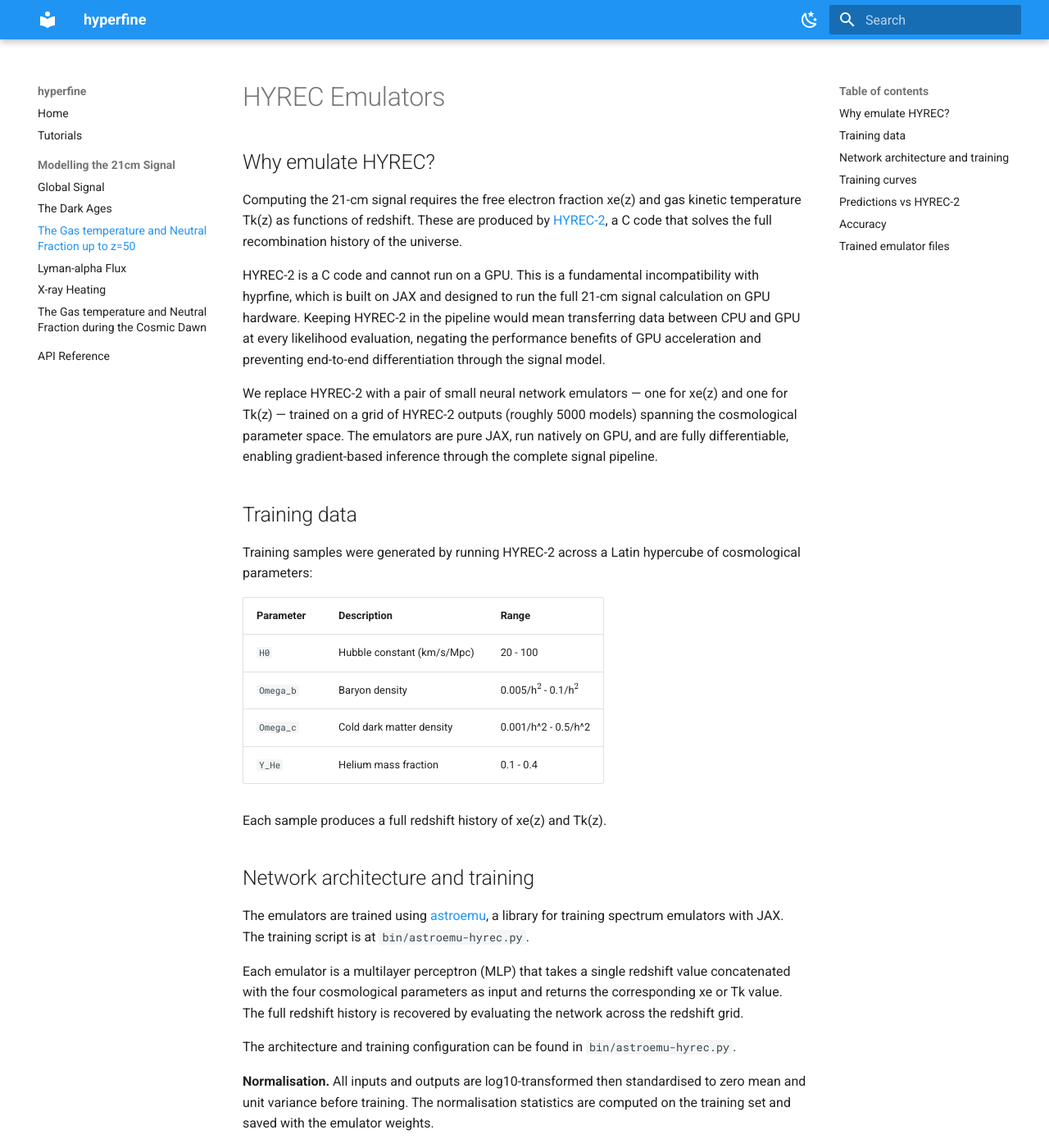
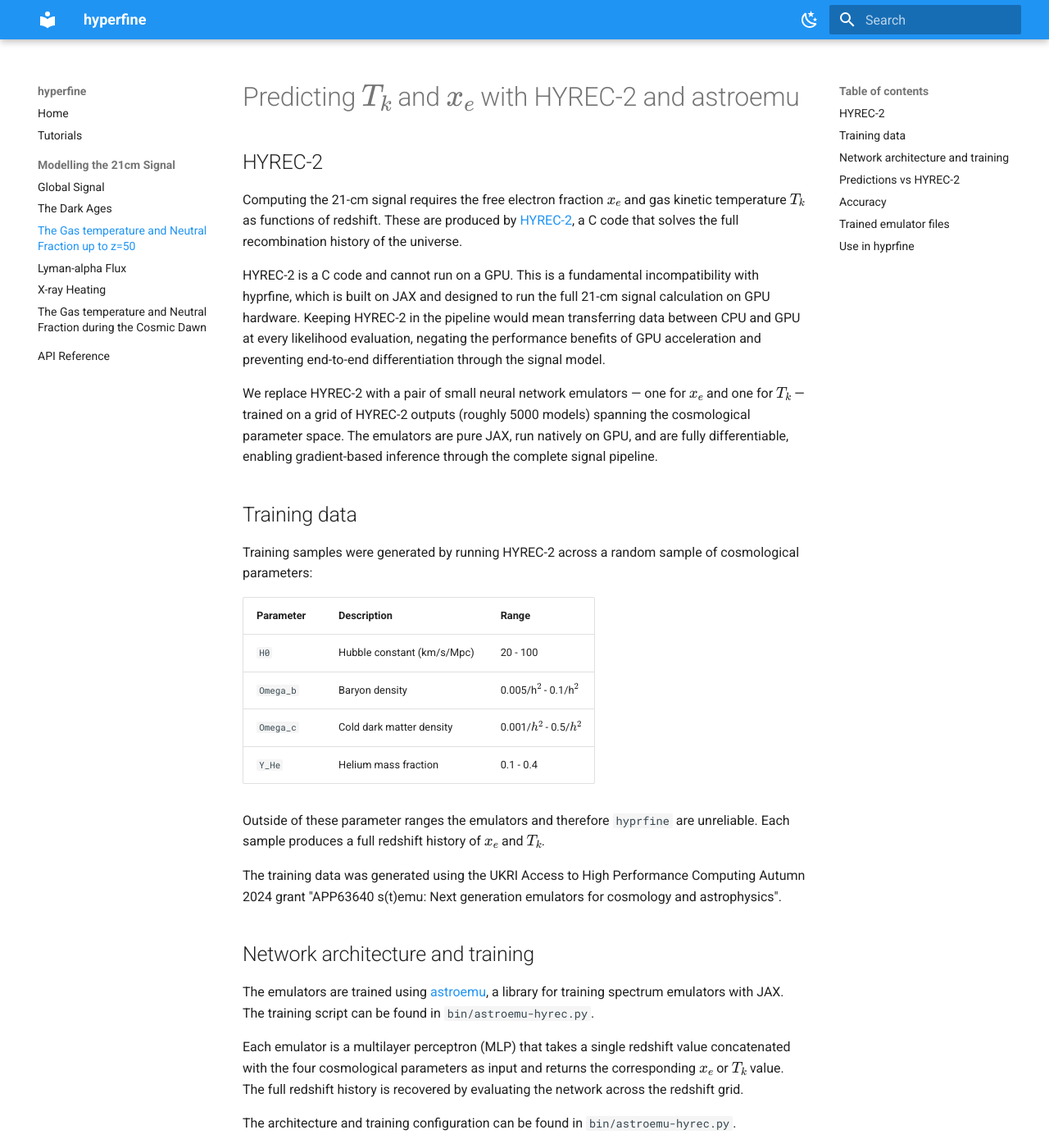
Before and after one commit to htjb/hyprfine, an MkDocs documentation site: the page built from docs/modelling/recombination/hyrec_emulators.md, in a window 1280 px wide and 1400 px high. Shown: the whole window at 82% size. Built offline with MkDocs 1.6.1 and Material for MkDocs 9.7.7, drawn with Linux system fonts in a browser that asks for light colours; some of the changed text lies outside the part shown.

Commit message:
tidying up the hyrec emulators description

```diff
--- a/docs/modelling/recombination/hyrec_emulators.md
+++ b/docs/modelling/recombination/hyrec_emulators.md
@@ -1,9 +1,9 @@
-# HYREC Emulators
+# Predicting $T_k$ and $x_e$ with HYREC-2 and astroemu
 
-## Why emulate HYREC?
+## HYREC-2
 
-Computing the 21-cm signal requires the free electron fraction xe(z) and gas
-kinetic temperature Tk(z) as functions of redshift. These are produced by
+Computing the 21-cm signal requires the free electron fraction $x_e$ and gas
+kinetic temperature $T_k$ as functions of redshift. These are produced by
 [HYREC-2](https://github.com/nanoomlee/HYREC-2), a C code that solves the
 full recombination history of the universe.
 
@@ -15,34 +15,38 @@ evaluation, negating the performance benefits of GPU acceleration and
 preventing end-to-end differentiation through the signal model.
 
 We replace HYREC-2 with a pair of small neural network emulators — one for
-xe(z) and one for Tk(z) — trained on a grid of HYREC-2 outputs (roughly 5000 models)
+$x_e$ and one for $T_k$ — trained on a grid of HYREC-2 outputs (roughly 5000 models)
 spanning the cosmological parameter space. The emulators are pure JAX, run natively on
 GPU, and are fully differentiable, enabling gradient-based inference through
 the complete signal pipeline.
 
 ## Training data
 
-Training samples were generated by running HYREC-2 across a Latin hypercube
+Training samples were generated by running HYREC-2 across a random sample
 of cosmological parameters:
 
 | Parameter | Description | Range |
 |-----------|-------------|-------|
 | `H0` | Hubble constant (km/s/Mpc) | 20 - 100 |
 | `Omega_b` | Baryon density | 0.005/h$^2$ - 0.1/h$^2$ |
-| `Omega_c` | Cold dark matter density | 0.001/h^2 - 0.5/h^2 |
+| `Omega_c` | Cold dark matter density | 0.001/$h^2$ - 0.5/$h^2$ |
 | `Y_He` | Helium mass fraction | 0.1 - 0.4 |
 
-Each sample produces a full redshift history of xe(z) and Tk(z).
+Outside of these parameter ranges the emulators and therefore `hyprfine` are unreliable.
+Each sample produces a full redshift history of $x_e$ and $T_k$.
+
+The training data was generated using the UKRI Access to High Performance Computing Autumn 2024 grant
+"APP63640 s(t)emu: Next generation emulators for cosmology and astrophysics".
 
 ## Network architecture and training
 
 The emulators are trained using [astroemu](https://github.com/htjb/astroemu),
-a library for training spectrum emulators with JAX. The training script is
-at `bin/astroemu-hyrec.py`.
+a library for training spectrum emulators with JAX. The training script can be found in
+`bin/astroemu-hyrec.py`.
 
 Each emulator is a multilayer perceptron (MLP) that takes a single redshift
 value concatenated with the four cosmological parameters as input and returns
-the corresponding xe or Tk value. The full redshift history is recovered by
+the corresponding $x_e$ or $T_k$ value. The full redshift history is recovered by
 evaluating the network across the redshift grid.
 
 The architecture and training configuration can be found in `bin/astroemu-hyrec.py`.
@@ -54,29 +58,16 @@ the emulator weights.
 
 **Train/val/test split.** 80% training, 10% validation, 10% test.
 
-## Training curves
-
-The loss curves below show training (blue) and validation (orange) MSE loss
-as a function of epoch for each emulator.
-
-**xe emulator**
-
-![Training curve for xe](figures/hyrec-emulators/hyrec_training_curve_xe.png)
-
-**Tk emulator**
-
-![Training curve for Tk](figures/hyrec-emulators/hyrec_training_curve_tk.png)
-
 ## Predictions vs HYREC-2
 
 The plots below compare emulator predictions (red dashed) against held-out
 HYREC-2 test samples (black) for 10 random cosmologies.
 
-**xe(z)**
+**$x_e$**
 
 ![Predictions for xe](figures/hyrec-emulators/hyrec_predictions_xe.png)
 
-**Tk(z)**
+**$T_k$**
 
 ![Predictions for Tk](figures/hyrec-emulators/hyrec_predictions_tk.png)
 
@@ -85,11 +76,11 @@ HYREC-2 test samples (black) for 10 random cosmologies.
 Median percentage error (solid line) and 16th–84th percentile range (shaded)
 across all test samples as a function of redshift.
 
-**xe(z)**
+**$x_e$**
 
 ![Percentage error for xe](figures/hyrec-emulators/hyrec_percent_error_xe.png)
 
-**Tk(z)**
+**$T_k$**
 
 ![Percentage error for Tk](figures/hyrec-emulators/hyrec_percent_error_tk.png)
 
@@ -105,3 +96,14 @@ hyprfine/data/hyrec_tk.astroemu
 
 These are loaded automatically on the first call to `generate_signal` and
 cached in memory for the lifetime of the process.
+
+## Use in `hyprfine`
+
+The HYREC-2 emulators are used to predict $x_e$ and $T_k$ down to redshift
+$z = 50$ in `hyprfine`. At lower redshifts we solve a pair of couples
+ODEs for $T_k$ and $x_e$ using the values from the emulators at $z=50$ as our
+initial conditions. We do this so that we can include effects from the first stars and
+galaxies on the evolution of the two quantities. This is discussed more [here](docs/modelling/recombination/cosmic-dawn.md).
+In order to include the effects of the first stars and galaxies we need to estimate the total
+Lyman-$\alpha$ and X-ray fluxes at a given redshift which we discuss [here](wouthuysen.md) and
+[here](xrays.md).
```
